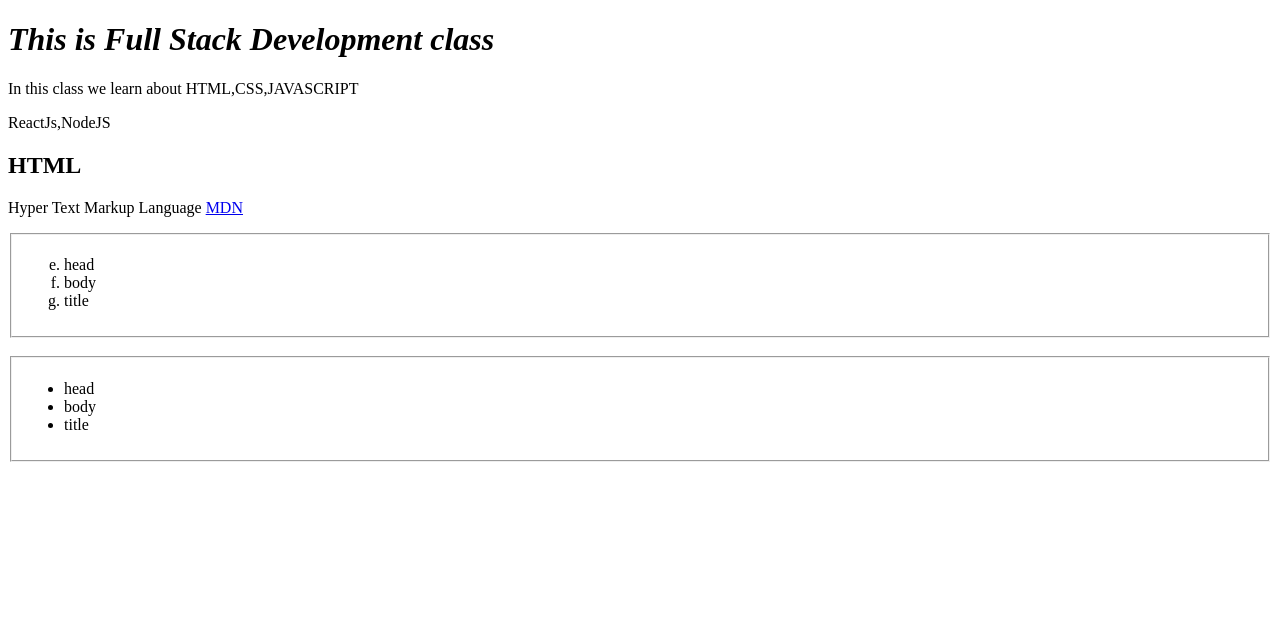
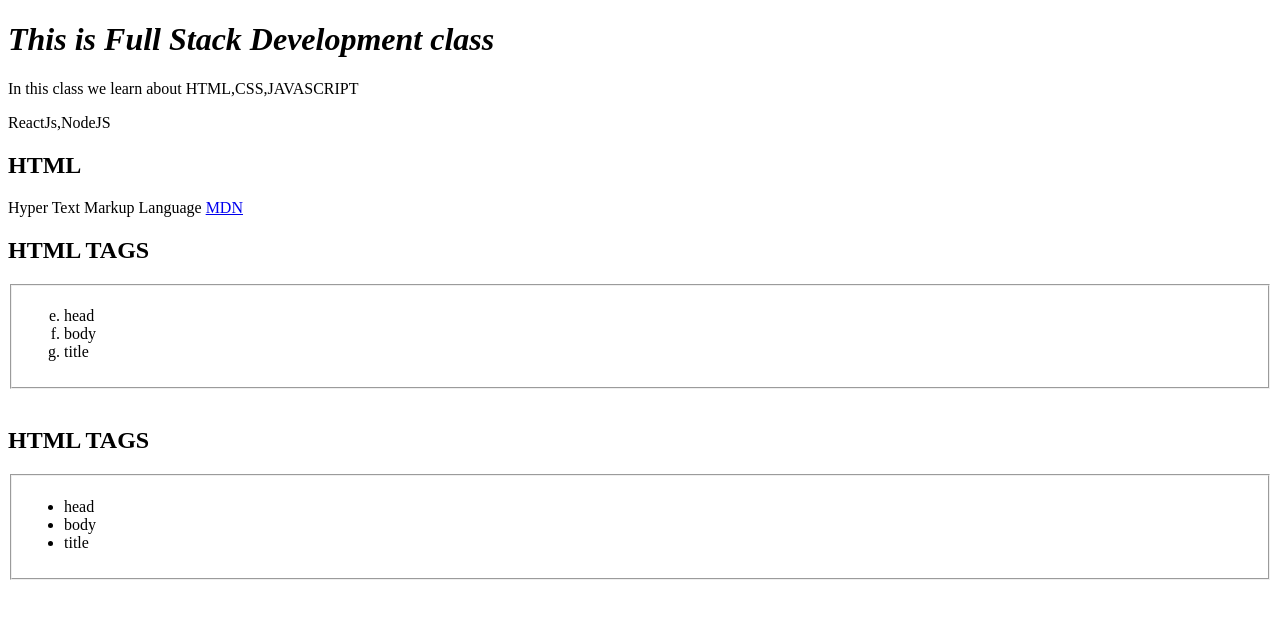
Before and after one commit to Jelijero/ReactJS, a plain HTML site: page index.html in a window 1280 px wide. Drawn offline with Linux system fonts and the light colour scheme.

Commit message:
update index.html

```diff
--- a/index.html
+++ b/index.html
@@ -11,6 +11,7 @@
     <p>ReactJs,NodeJS</p>
     <h2>HTML</h2>
     <p>Hyper Text Markup Language <a href="https://developer.mozilla.org/en-US/">MDN</a></p>
+    <h2><b>HTML TAGS</b></h2>
     <fieldset>
         <ol type="a" start="5">
             <li>head</li>
@@ -18,7 +19,9 @@
             <li>title</li>
         </ol>
     </fieldset>
+
     <br>
+    <h2><b>HTML TAGS</b></h2>
     <fieldset>
         <ul>
             <li>head</li>
```
